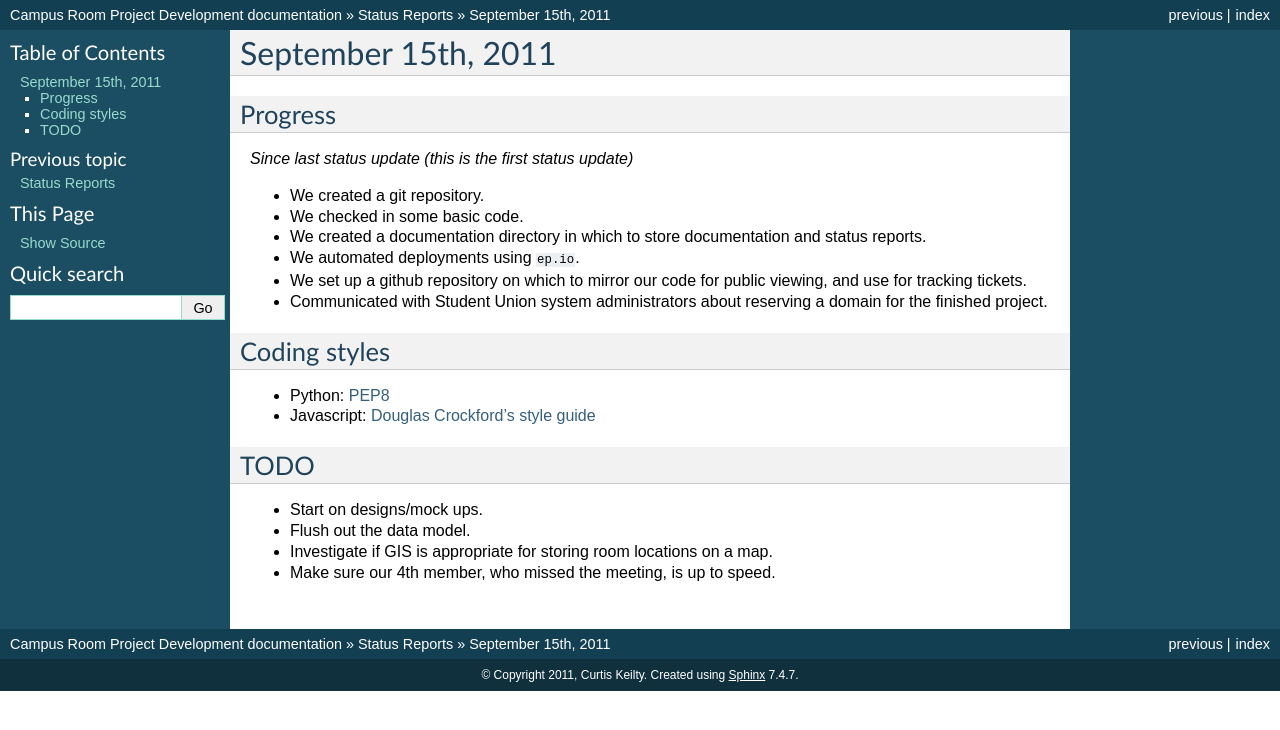
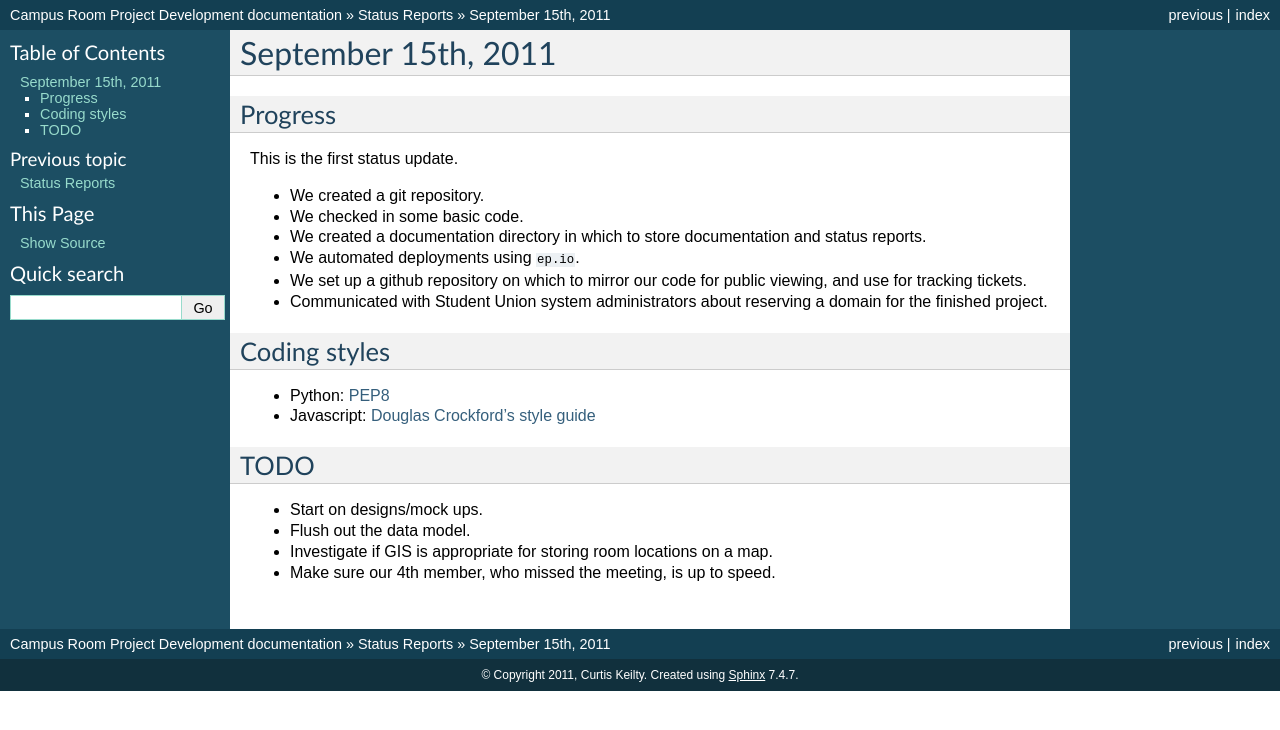
Before and after one commit to DanHakimi/Rooms, a Sphinx documentation site: the page built from docs/status_reports/9_15_11.rst, in a window 1280 px wide. Shown: the top 730 px of the page. Built offline with Sphinx 7.4.7, drawn with Linux system fonts in a browser that asks for light colours.

Commit message:
Changed formatting on some text.

```diff
--- a/docs/status_reports/9_15_11.rst
+++ b/docs/status_reports/9_15_11.rst
@@ -4,7 +4,7 @@ September 15th, 2011
 Progress
 --------
 
-*Since last status update (this is the first status update)*
+This is the first status update.
 
 * We created a git repository.
 * We checked in some basic code.
```
